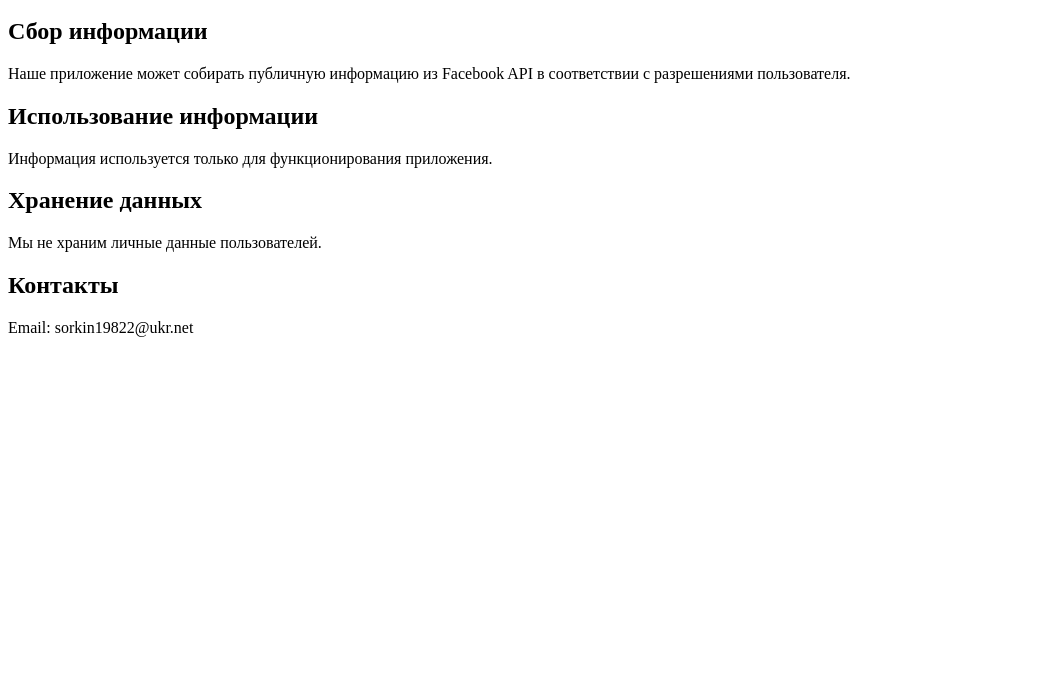
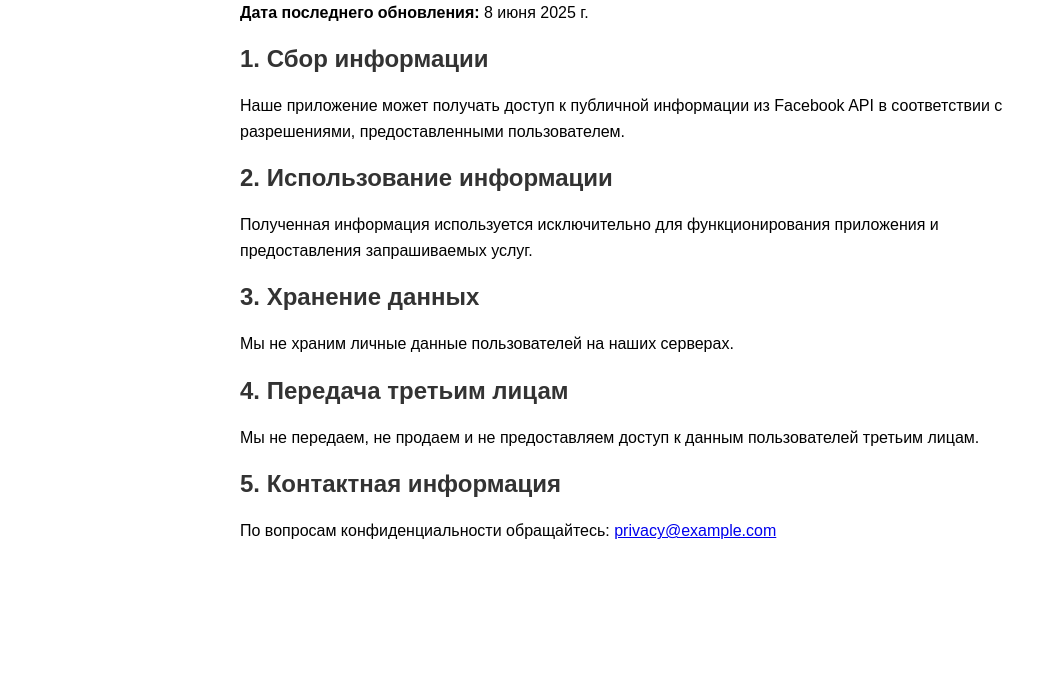
Before and after one commit to sorkin19822/privacy-policy, a plain HTML site: page index.html in a window 1280 px wide. Shown: the part 100-800 px from the top of the page, without its empty margins (0-1057 px from the left). Drawn offline with Linux system fonts and the light colour scheme.

Commit message:
Update index.html

```diff
--- a/index.html
+++ b/index.html
@@ -1,22 +1,32 @@
 <!DOCTYPE html>
-<html>
+<html lang="ru">
 <head>
+    <meta charset="UTF-8">
+    <meta name="viewport" content="width=device-width, initial-scale=1.0">
     <title>Политика конфиденциальности</title>
+    <style>
+        body { font-family: Arial, sans-serif; max-width: 800px; margin: 0 auto; padding: 20px; }
+        h1, h2 { color: #333; }
+        p { line-height: 1.6; }
+    </style>
 </head>
 <body>
     <h1>Политика конфиденциальности</h1>
-    <p>Дата последнего обновления: 08.06.2025</p>
+    <p><strong>Дата последнего обновления:</strong> 8 июня 2025 г.</p>
 
-    <h2>Сбор информации</h2>
-    <p>Наше приложение может собирать публичную информацию из Facebook API в соответствии с разрешениями пользователя.</p>
+    <h2>1. Сбор информации</h2>
+    <p>Наше приложение может получать доступ к публичной информации из Facebook API в соответствии с разрешениями, предоставленными пользователем.</p>
 
-    <h2>Использование информации</h2>
-    <p>Информация используется только для функционирования приложения.</p>
+    <h2>2. Использование информации</h2>
+    <p>Полученная информация используется исключительно для функционирования приложения и предоставления запрашиваемых услуг.</p>
 
-    <h2>Хранение данных</h2>
-    <p>Мы не храним личные данные пользователей.</p>
+    <h2>3. Хранение данных</h2>
+    <p>Мы не храним личные данные пользователей на наших серверах.</p>
 
-    <h2>Контакты</h2>
-    <p>Email: sorkin19822@ukr.net</p>
+    <h2>4. Передача третьим лицам</h2>
+    <p>Мы не передаем, не продаем и не предоставляем доступ к данным пользователей третьим лицам.</p>
+
+    <h2>5. Контактная информация</h2>
+    <p>По вопросам конфиденциальности обращайтесь: <a href="mailto:privacy@example.com">privacy@example.com</a></p>
 </body>
 </html>
```
